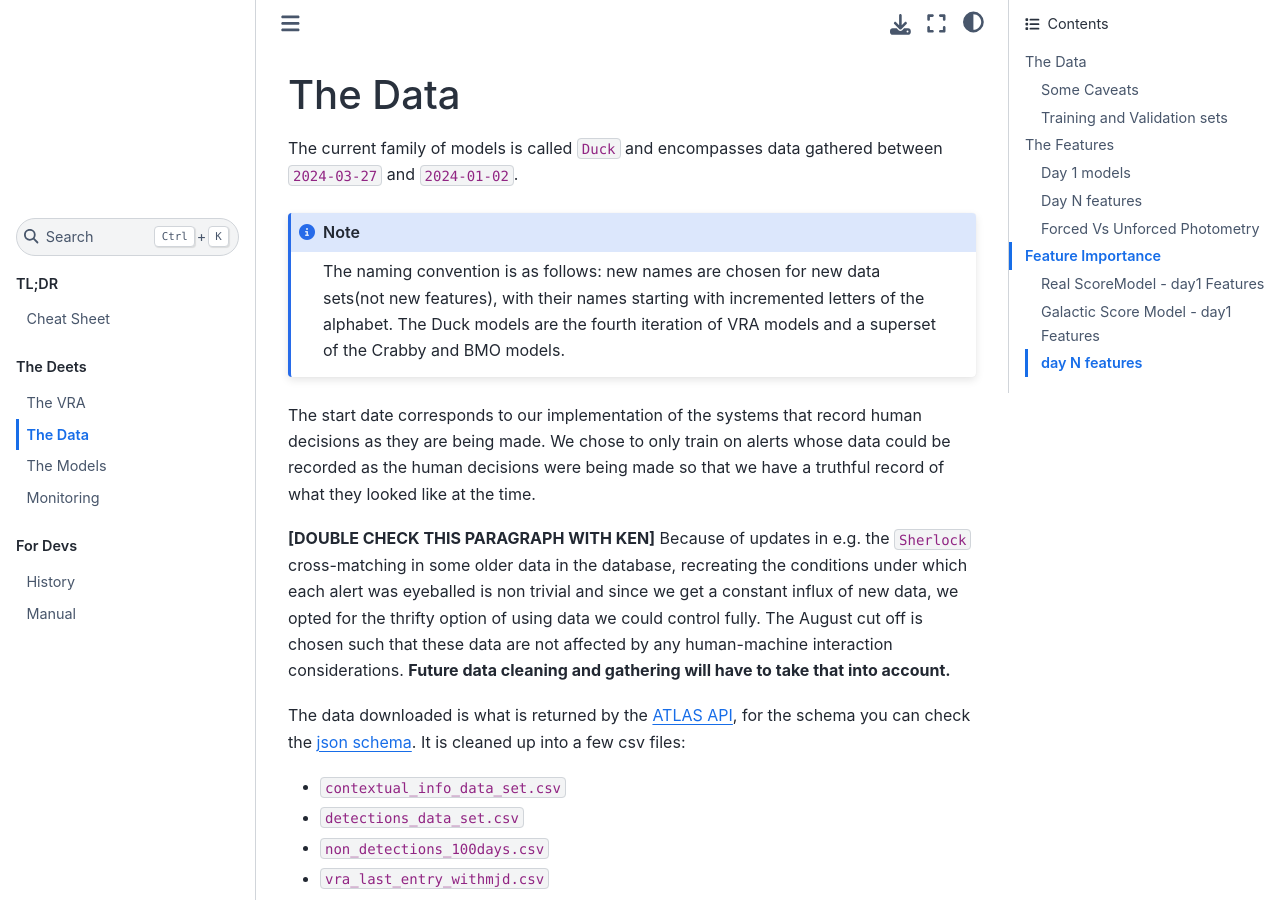
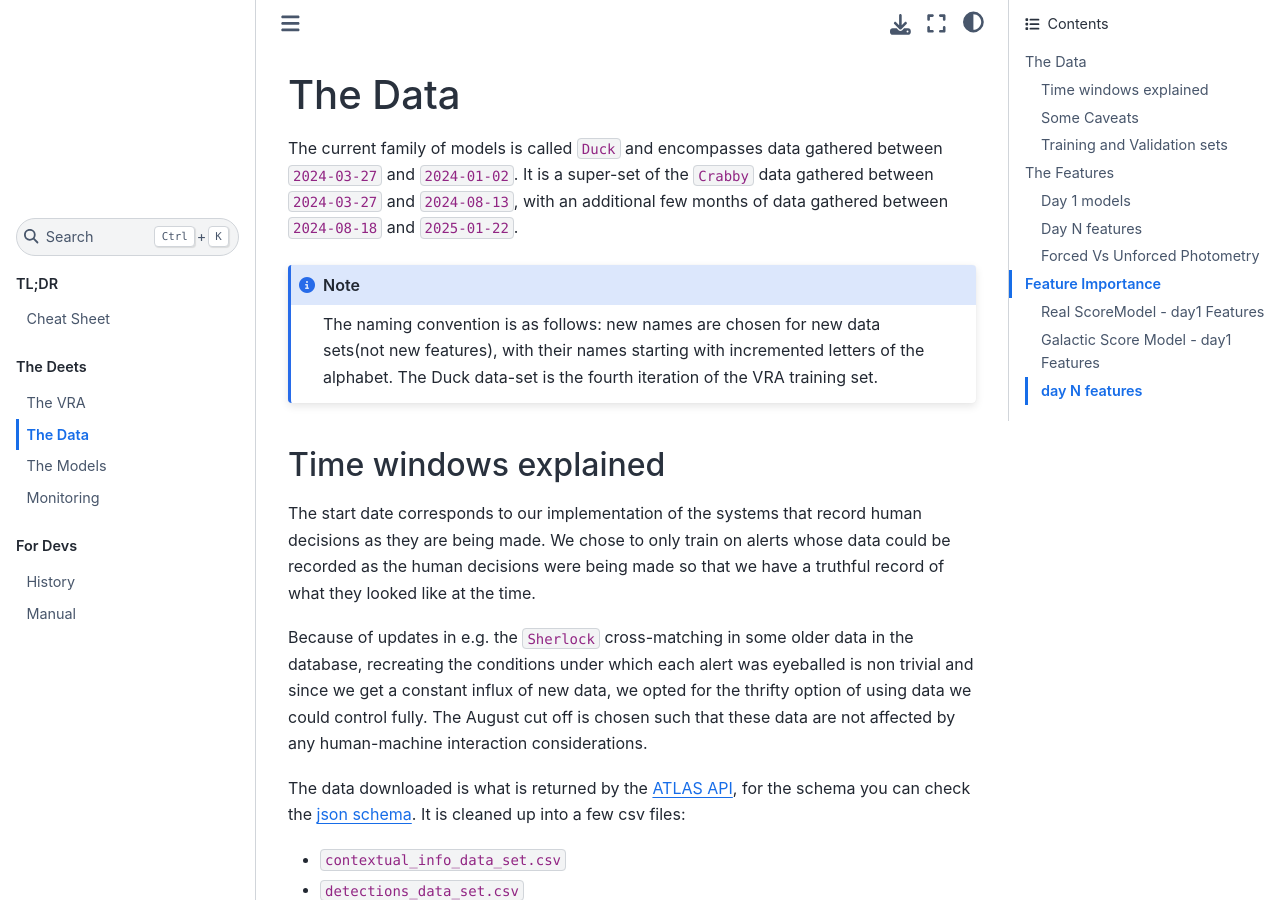
Before and after one commit to HeloiseS/atlasvras, a Sphinx documentation site: the page built from docs/source/data.rst, in a window 1280 px wide and 900 px high. Built offline with Sphinx 7.4.7 and the Sphinx Book theme 1.1.4, drawn with Linux system fonts in a browser that asks for light colours.

Commit message:
more website updates

```diff
--- a/docs/source/data.rst
+++ b/docs/source/data.rst
@@ -1,14 +1,21 @@
 The Data
 -------------
 
+
+
 The current family of models is called ``Duck`` and encompasses
 data gathered between ``2024-03-27`` and ``2024-01-02``.
+It is a super-set of the ``Crabby`` data gathered between  ``2024-03-27`` and ``2024-08-13``,
+with an additional few months of data gathered between ``2024-08-18`` and ``2025-01-22``.
 
 .. note::
    The naming convention is as follows: new names are chosen for new
    data sets(not new features), with their names starting with incremented
-   letters of the alphabet. The Duck models are the fourth iteration of VRA
-   models and a superset of the Crabby and BMO models.
+   letters of the alphabet. The Duck data-set is the fourth iteration of the VRA
+   training set.
+
+Time windows explained
+~~~~~~~~~~~~~~~~~~~~~~
 
 The start date corresponds to our implementation of the systems that record human
 decisions as they are being made.
@@ -16,14 +23,14 @@ We chose to only train on alerts whose data could be recorded
 as the human decisions were being made so that we have a truthful
 record of what they looked like at the time.
 
-**[DOUBLE CHECK THIS PARAGRAPH WITH KEN]**
 Because of updates in e.g. the ``Sherlock`` cross-matching in some
 older data in the database, recreating the conditions under which each alert
 was eyeballed is non trivial and since we get a constant influx of new data,
 we opted for the thrifty option of using data we could control fully.
 The August cut off is chosen such that these data are not affected
-by any human-machine interaction considerations. **Future data cleaning
-and gathering will have to take that into account.**
+by any human-machine interaction considerations.
+
+
 
 The data downloaded is what is returned by the `ATLAS API`_, for the schema
 you can check the `json schema`_. It is cleaned up into a few csv files:
```
